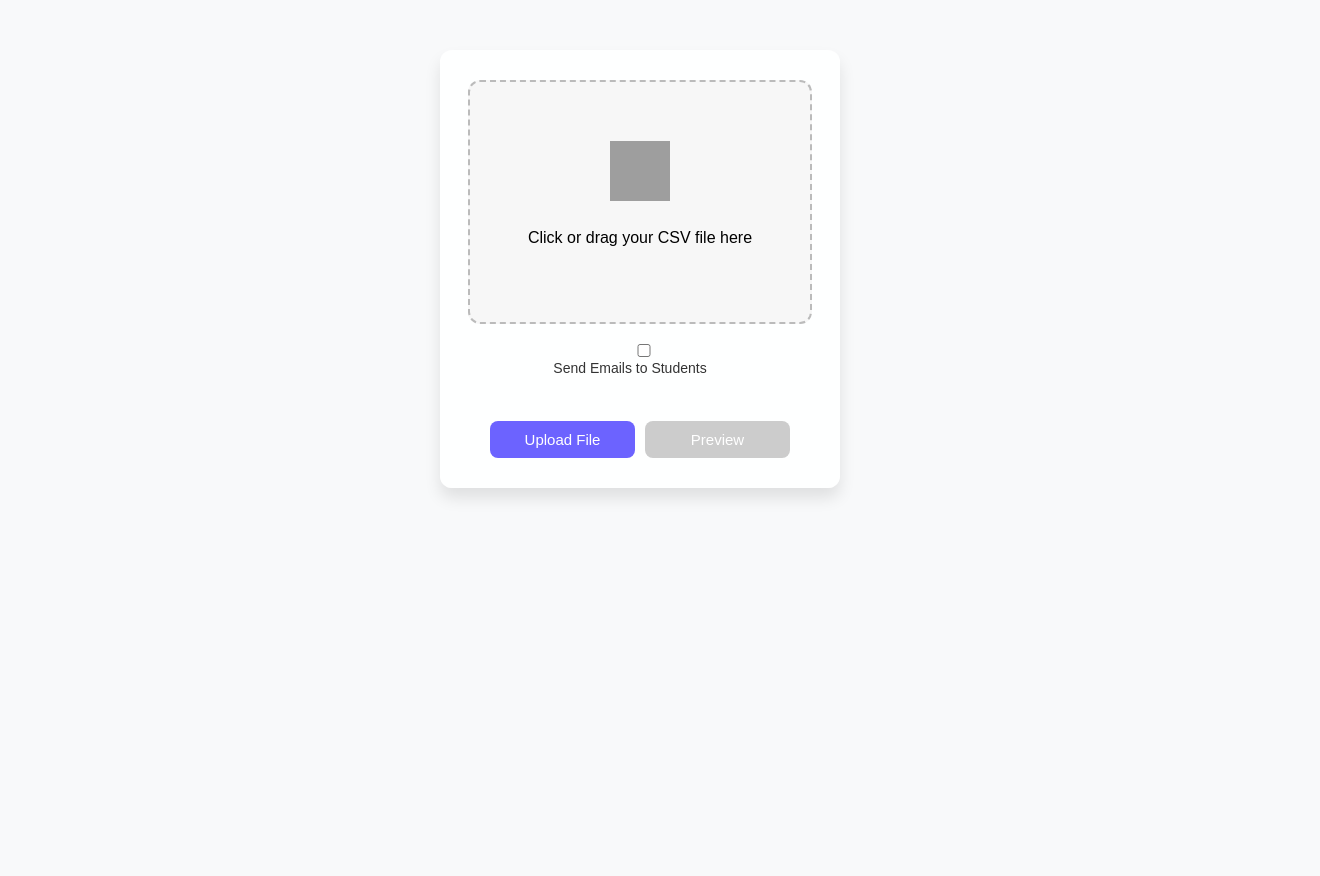
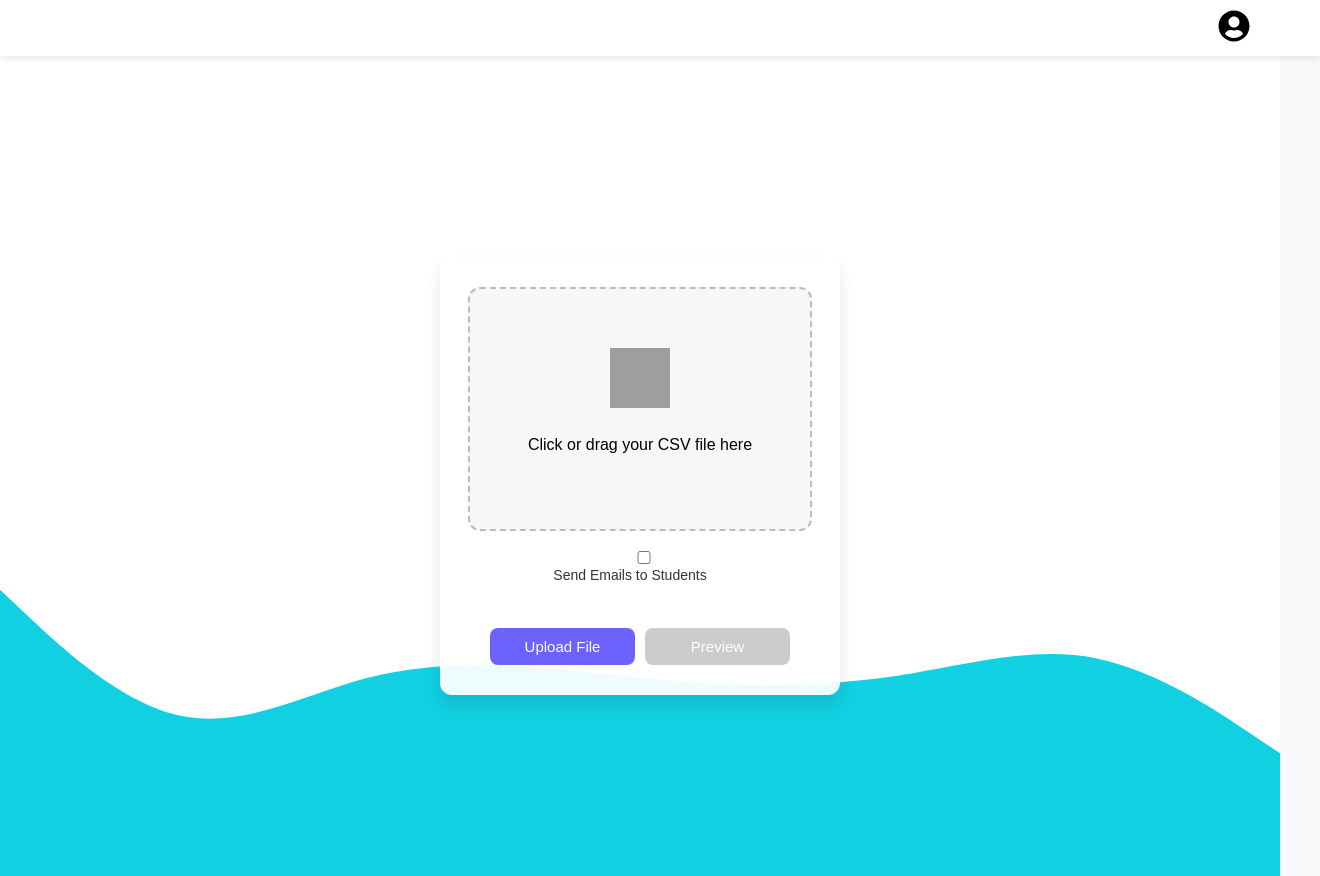
Before and after one commit to PAVANI2511/NoticeBoard, a React (Create React App) app: page /FileUploader in a window 1280 px wide. Shown: the whole page, 1320 px wide, since content can reach past the window. Before the commit the page ends 850 px from the top, so only its background shows below. Built offline with nearby package versions, Linux system fonts and the light colour scheme; grey boxes are pictures that could not be loaded.

Commit message:
upload new files

```diff
--- a/src/components/Departments.css
+++ b/src/components/Departments.css
@@ -12,7 +12,7 @@
   background-color: #ffffffee;
   border-radius: 16px;
   width: 600px; /* Wider card to fit long names */
-  height: 85vh;
+  height: 75vh;
   box-shadow: 0 8px 24px rgba(0, 0, 0, 0.2);
   display: flex;
   flex-direction: column;
--- a/src/components/FileUploader.css
+++ b/src/components/FileUploader.css
@@ -9,7 +9,7 @@
   box-shadow: 0 10px 16px rgba(0, 0, 0, 0.1);
   width: 360px;
   height: auto;
-  margin: 50px auto;
+  margin: 100px auto;
 }
 
 .drop-area {
--- a/src/components/FileUploader.js
+++ b/src/components/FileUploader.js
@@ -2,6 +2,7 @@ import React, { useRef, useState } from 'react';
 import { useNavigate } from 'react-router-dom';
 import Papa from 'papaparse'; // CSV parser
 import './FileUploader.css';
+import Navbar from './Navbar';
 
 const FileUploader = () => {
   const fileInputRef = useRef();
@@ -84,6 +85,23 @@ Emails Sent: ${result.emails_sent}`);
   };
 
   return (
+    <>
+      <Navbar />
+      <div
+        className="departments-background"
+        style={{
+          backgroundImage: "url('/wave-haikei.svg')",
+          backgroundSize: 'cover',
+          backgroundRepeat: 'no-repeat',
+          backgroundPosition: 'center',
+          backgroundAttachment: 'fixed',
+          minHeight: '100vh',
+          display: 'flex',
+          justifyContent: 'center',
+          alignItems: 'center',
+          paddingTop: '20px',
+        }}
+      >
         <div className="file-uploader-container">
           <div className="drop-area" onClick={handleBrowseClick}>
             <img
@@ -123,6 +141,8 @@ Emails Sent: ${result.emails_sent}`);
           {file && <div className="file-info">{file.name}</div>}
           {message && <div className="message">{message}</div>}
         </div>
+      </div>
+    </>
   );
 };
 
```
Lines whose indentation alone changed are shown as unchanged.
